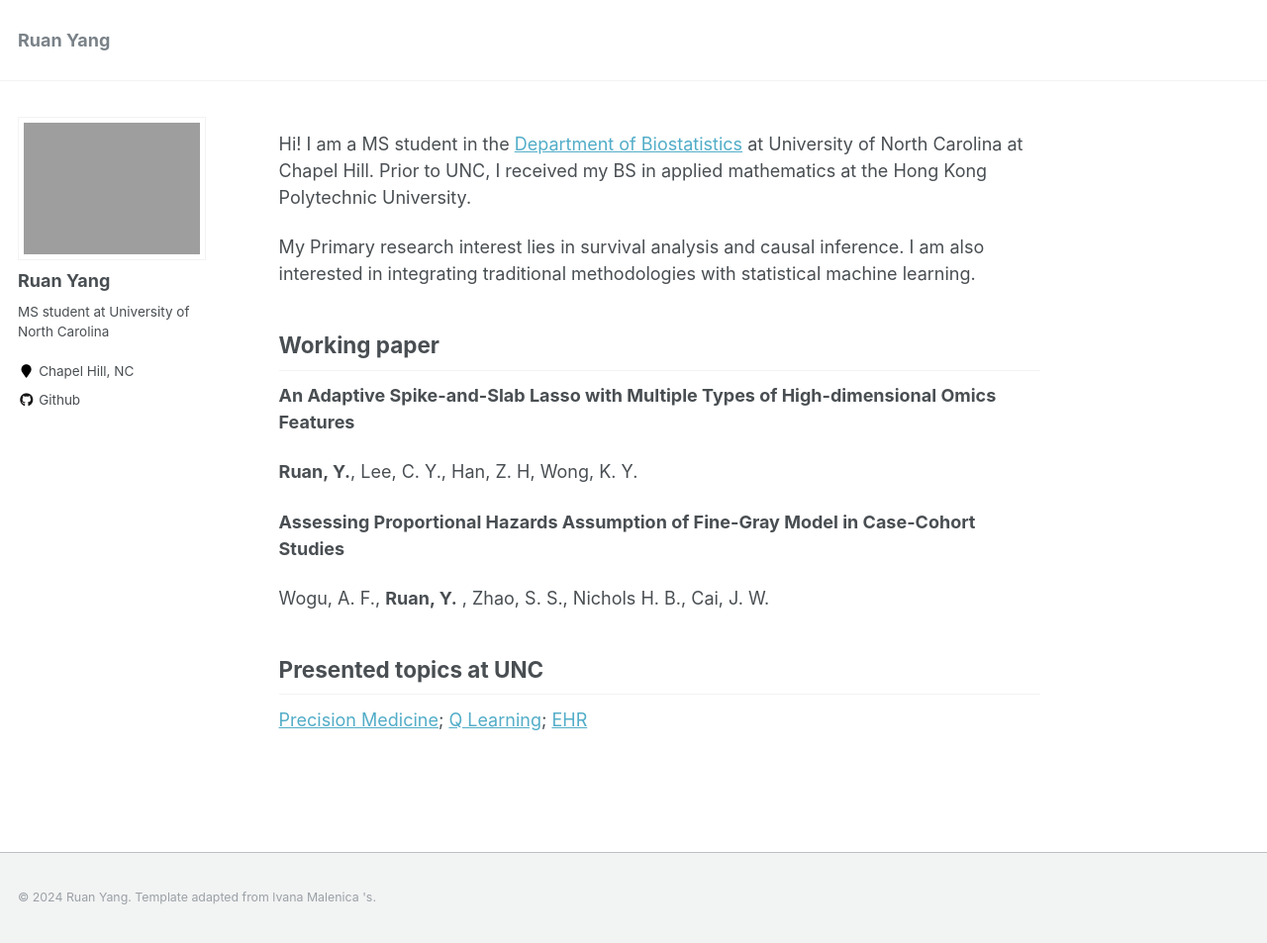
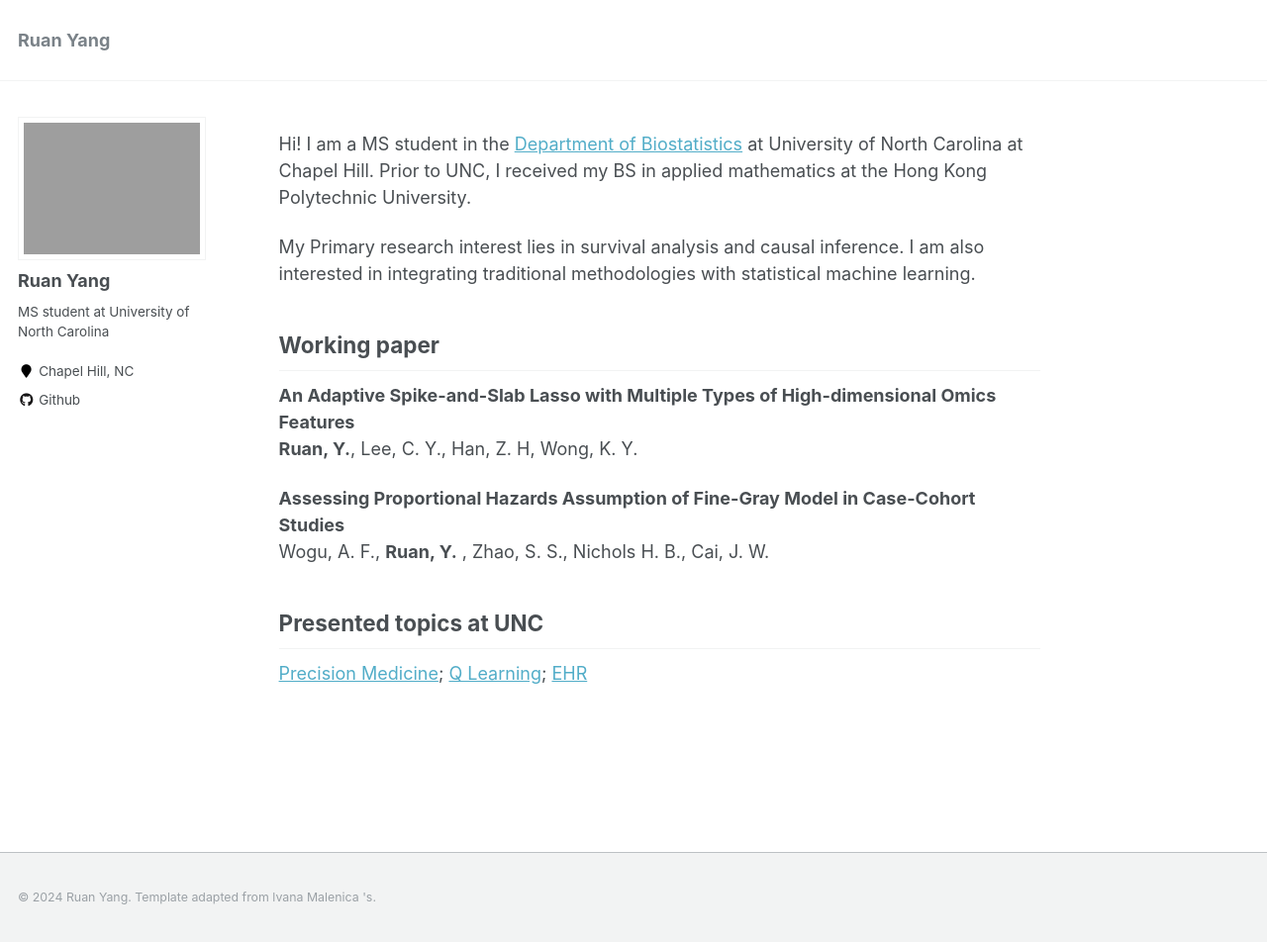
Before and after one commit to Yangr00/Yangr00.github.io, a Jekyll site: the page built from _pages/about.md, in a window 1280 px wide and 953 px high. Shown: the whole window at 99% size. Built offline with Jekyll 4.4.1, drawn with Linux system fonts in a browser that asks for light colours.

```diff
--- a/_pages/about.md
+++ b/_pages/about.md
@@ -17,12 +17,10 @@ My Primary research interest lies in survival analysis and causal inference. I a
 ## Working paper
 
 **An Adaptive Spike-and-Slab Lasso with Multiple Types of High-dimensional Omics Features**
-
-**Ruan, Y.**, Lee, C. Y., Han, Z. H, Wong, K. Y.
+<br>**Ruan, Y.**, Lee, C. Y., Han, Z. H, Wong, K. Y.
 
 **Assessing Proportional Hazards Assumption of Fine-Gray Model in Case-Cohort Studies**
-
-Wogu, A. F., **Ruan, Y.** , Zhao, S. S., Nichols H. B., Cai, J. W.
+<br>Wogu, A. F., **Ruan, Y.** , Zhao, S. S., Nichols H. B., Cai, J. W.
 
 
 
```
